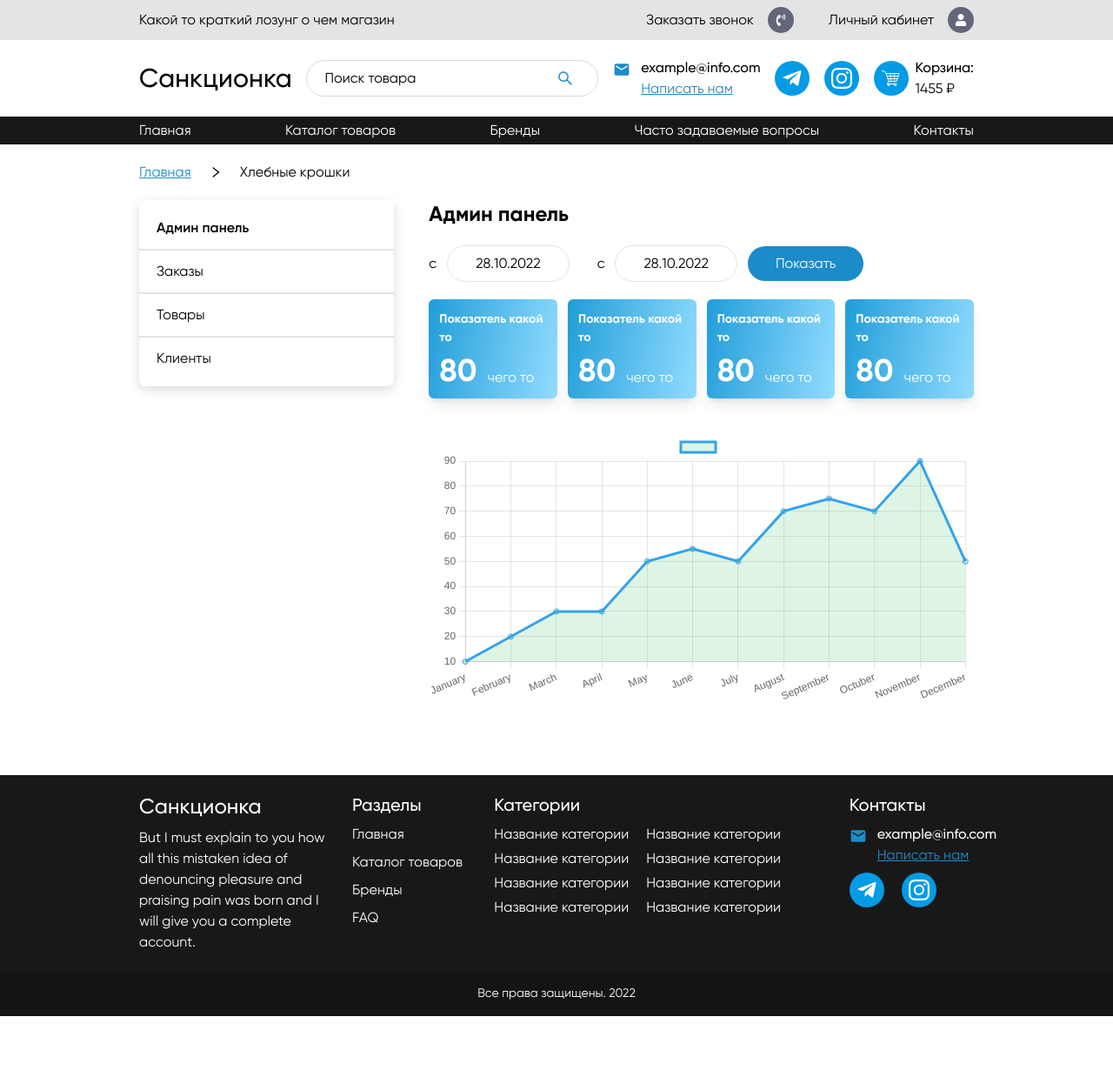
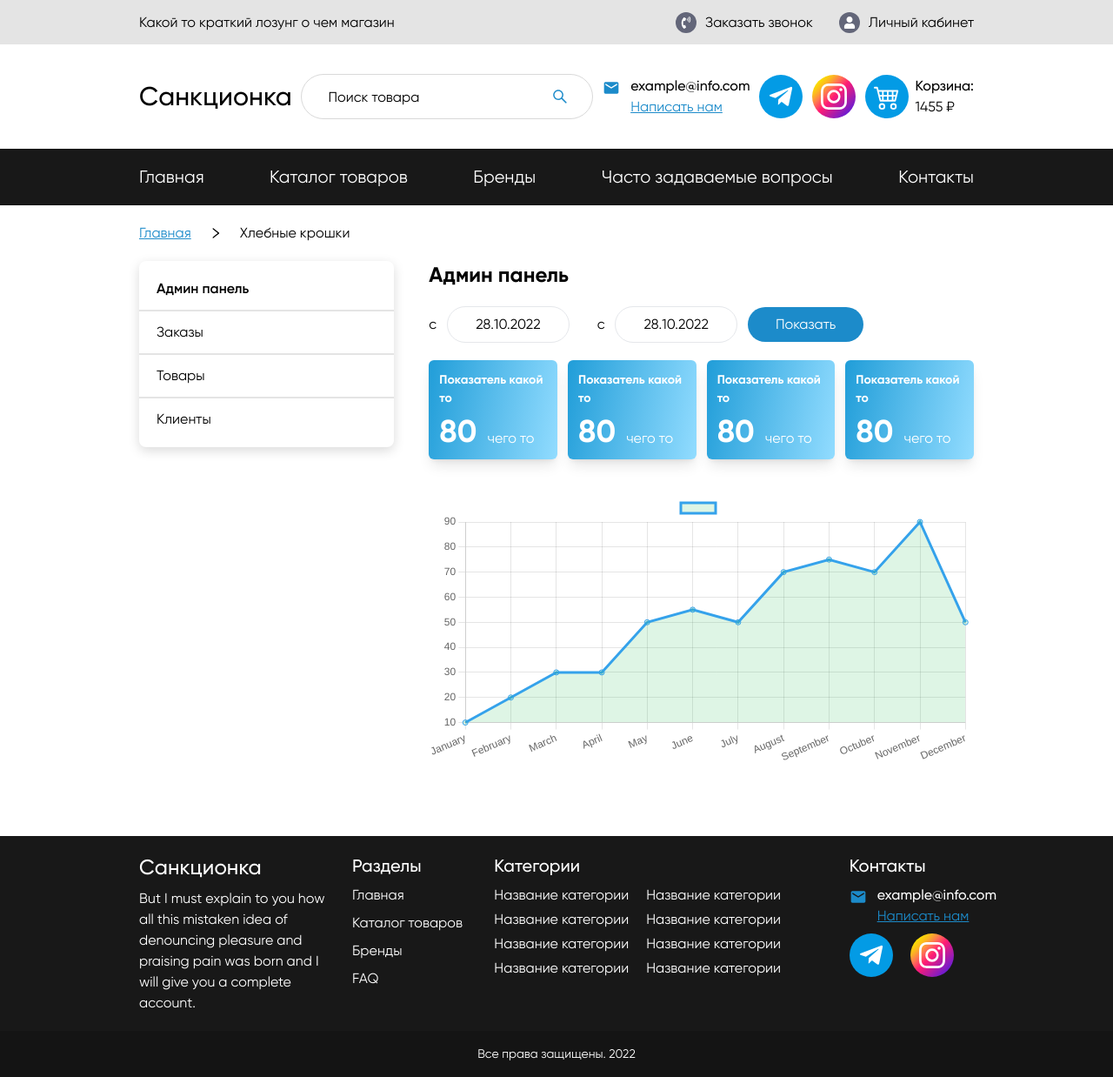
Before and after one commit to vedpra55/ecom-landingPage, a Next.js app: page /admin in a window 1280 px wide. Shown: the whole page at 87% size. Before the commit the page ends 1168 px from the top, so only its background shows below. Built offline with nearby package versions, Linux system fonts and the light colour scheme.

Commit message:
home page changed

```diff
--- a/components/footer/footer.js
+++ b/components/footer/footer.js
@@ -5,7 +5,7 @@ import { FaTelegramPlane } from "react-icons/fa";
 
 export default function Footer() {
   return (
-    <footer>
+    <footer className="mt-[80px]">
       <div className="bg-[#181818] w-full ">
         <div className="myContainer text-white py-5 gap-y-5 grid grid-cols-12 gap-x-5">
           <div className="col-span-12 sm:col-span-5 lg:col-span-3 flex flex-col items-start justify-start gap-y-2">
@@ -24,19 +24,35 @@ export default function Footer() {
             <p>FAQ</p>
           </div>
           <div className="col-span-6 md:col-span-5  flex flex-col items-start justify-start gap-y-2">
-            <p className="font-medium text-xl">Категории</p>
+            <p className="font-medium text-xl ">Категории</p>
             <div className="flex justify-between gap-x-5">
-              <div className="flex flex-col gap-y-1">
-                <p>Название категории</p>
-                <p>Название категории</p>
-                <p>Название категории</p>
-                <p>Название категории</p>
+              <div className="flex flex-col gap-y-1 ">
+                <p className="hover:text-main cursor-pointer">
+                  Название категории
+                </p>
+                <p className="hover:text-main cursor-pointer">
+                  Название категории
+                </p>
+                <p className="hover:text-main cursor-pointer">
+                  Название категории
+                </p>
+                <p className="hover:text-main cursor-pointer">
+                  Название категории
+                </p>
               </div>
               <div className="flex flex-col gap-y-1">
-                <p>Название категории</p>
-                <p>Название категории</p>
-                <p>Название категории</p>
-                <p>Название категории</p>
+                <p className="hover:text-main cursor-pointer">
+                  Название категории
+                </p>
+                <p className="hover:text-main cursor-pointer">
+                  Название категории
+                </p>
+                <p className="hover:text-main cursor-pointer">
+                  Название категории
+                </p>
+                <p className="hover:text-main cursor-pointer">
+                  Название категории
+                </p>
               </div>
             </div>
           </div>
@@ -52,10 +68,10 @@ export default function Footer() {
               </div>
             </div>
             <div className="flex gap-x-5">
-              <div className="bg-[#039BE5] rounded-full p-2 text-2xl text-white">
+              <div className="hidden hover:bg-white linkHover hover:text-main cursor-pointer lg:flex justify-center items-center w-[50px] h-[50px]  bg-[#039BE5] rounded-full  text-3xl text-white">
                 <FaTelegramPlane />
               </div>
-              <div className=" bg-[#039BE5] rounded-full p-2 text-2xl text-white">
+              <div className="hidden hover:text-main insta cursor-pointer  lg:flex justify-center items-center w-[50px] h-[50px]  bg-[#039BE5] rounded-full  text-3xl text-white">
                 <BsInstagram />
               </div>
             </div>
--- a/components/navBar/categoryBar.js
+++ b/components/navBar/categoryBar.js
@@ -20,11 +20,11 @@ export default function CategoryBar() {
   ];
 
   return (
-    <section className="bg-[#181818] py-2">
-      <div className="flex flex-wrap md:flex-nowrap justify-between gap-x-10 md:gap-0 text-xs md:text-[16px] gap-y-1 md:justify-between items-center myContainer">
+    <section className="bg-[#181818] h-[65px]">
+      <div className="w-full h-full flex flex-wrap md:flex-nowrap justify-between gap-x-10 md:gap-0 text-xs md:text-[20px] cursor-pointer  gap-y-1 md:justify-between items-center myContainer">
         {data.map((item) => (
           <div key={item.name}>
-            <p className="text-white">{item.name}</p>
+            <p className="text-white hover:text-main">{item.name}</p>
           </div>
         ))}
       </div>
--- a/components/navBar/navBar.js
+++ b/components/navBar/navBar.js
@@ -1,10 +1,12 @@
+/* eslint-disable @next/next/no-img-element */
+/* eslint-disable jsx-a11y/alt-text */
 import React, { useState } from "react";
 import TopHeading from "./topHeading";
 import CategoryBar from "./categoryBar";
 import { AiOutlineSearch, AiOutlineClose } from "react-icons/ai";
 import { MdEmail } from "react-icons/md";
 import { FaTelegramPlane } from "react-icons/fa";
-import { BsInstagram } from "react-icons/bs";
+import { BsInstagram, BsCart4 } from "react-icons/bs";
 import { GiShoppingCart } from "react-icons/gi";
 import { GiHamburgerMenu } from "react-icons/gi";
 import Link from "next/link";
@@ -13,9 +15,9 @@ export default function NavBar() {
   const [isMenu, setMenu] = useState(false);
 
   return (
-    <div className="">
+    <div>
       <TopHeading />
-      <header className="relative bg-white py-5  font-gilroy ">
+      <header className="relative bg-white py-5 md:py-0 md:h-[120px]  font-gilroy ">
         {isMenu && (
           <div className="lg:hidden absolute w-full z-10 inset-0">
             <div className="bg-black py-5 px-5  ">
@@ -58,7 +60,7 @@ export default function NavBar() {
             </div>
           </div>
         )}
-        <div className="flex justify-between items-center myContainer">
+        <div className="flex w-full h-full justify-between items-center myContainer">
           <button
             onClick={() => setMenu(true)}
             className="text-[18px] lg:hidden"
@@ -66,11 +68,13 @@ export default function NavBar() {
             <GiHamburgerMenu />
           </button>
           <Link href={"/"}>
-            <h2 className="text-2xl md:text-3xl font-medium">Cанкционка</h2>
+            <h2 className=" 3xl:text-red-500 text-2xl md:text-3xl 2xl:text-[40px] font-medium">
+              Cанкционка
+            </h2>
           </Link>
           <div className="relative">
             <input
-              className="rounded-3xl w-[150px] md:w-[336px] border px-5 py-1 md:py-2  outline-[#D9D9D9] border-[#D9D9D9] placeholder:text-black"
+              className="rounded-[90px] flex items-center w-[150px] md:w-[336px] md:h-[52px] border px-[30px] py-2 md:py-[18px]  outline-[#D9D9D9] border-[#D9D9D9] placeholder:text-black"
               type="text"
               placeholder="Поиск товара"
             />
@@ -87,16 +91,16 @@ export default function NavBar() {
               <p className=" text-main underline">Написать нам</p>
             </div>
           </div>
-          <div className="hidden lg:block bg-[#039BE5] rounded-full p-2 text-2xl text-white">
+          <div className="hidden hover:bg-white linkHover hover:text-main cursor-pointer lg:flex justify-center items-center w-[50px] h-[50px]  bg-[#039BE5] rounded-full  text-3xl text-white">
             <FaTelegramPlane />
           </div>
-          <div className="hidden lg:block bg-[#039BE5] rounded-full p-2 text-2xl text-white">
+          <div className="hidden hover:text-main insta cursor-pointer  lg:flex justify-center items-center w-[50px] h-[50px]  bg-[#039BE5] rounded-full  text-3xl text-white">
             <BsInstagram />
           </div>
           <Link href={"/cart"}>
-            <div className="hidden md:flex items-center gap-x-2">
-              <div className="bg-[#039BE5] rounded-full p-2 text-2xl text-white">
-                <GiShoppingCart />
+            <div className="hidden   md:flex items-center gap-x-2">
+              <div className="hidden hover:bg-white linkHover hover:text-main lg:flex justify-center items-center w-[50px] h-[50px]  bg-[#039BE5] rounded-full  text-3xl text-white">
+                <BsCart4 />
               </div>
               <div>
                 <p className=" font-medium">Корзина:</p>
--- a/components/navBar/topHeading.js
+++ b/components/navBar/topHeading.js
@@ -15,21 +15,21 @@ export default function TopHeading() {
   ];
 
   return (
-    <section className={`bg-[#E4E4E4] w-full py-2`}>
-      <div className="flex justify-center md:justify-between flex-wrap md:flex-nowrap  items-center myContainer text-[14px] lg:text-[16px]">
+    <section className={`bg-[#E4E4E4] py-1 md:p-0 w-full md:h-[51px]`}>
+      <div className="w-full h-full flex justify-center md:justify-between flex-wrap md:flex-nowrap  items-center myContainer text-[14px] lg:text-[16px]">
         <div>
           <p>Какой то краткий лозунг о чем магазин</p>
         </div>
-        <div className="flex items-center gap-x-10">
+        <div className="flex items-center gap-x-[30px]">
           {data.map((item) => (
             <div
-              className="flex  items-center gap-x-2 lg:gap-x-4"
+              className="flex  items-center gap-x-2 lg:gap-x-[10px]"
               key={item.name}
             >
-              <p>{item.name}</p>
-              <div className="bg-[#636679] text-white rounded-full p-2 text-xs lg:text-[14px]">
+              <div className="w-[24px] h-[24px] flex justify-center items-center bg-[#636679] text-white rounded-full text-xs lg:text-[14px]">
                 {item.icon}
               </div>
+              <p>{item.name}</p>
             </div>
           ))}
         </div>
--- a/pageComponents/home/brands.js
+++ b/pageComponents/home/brands.js
@@ -18,12 +18,14 @@ export default function Brands() {
   ];
 
   return (
-    <section className="myContainer my-10">
-      <p className=" font-bold text-2xl">Брнеды которые мы доставляем</p>
-      <div className="grid grid-cols-12 gap-5 mt-5 ">
+    <section className="myContainer mt-[50px] md:mt-[70px]">
+      <p className=" font-bold text-xl md:text-3xl">
+        Брнеды которые мы доставляем
+      </p>
+      <div className="grid grid-cols-12 gap-5 3xl:gap-x-[27px] mt-5 ">
         {data.map((item) => (
           <div
-            className="relative w-full col-span-6 md:col-span-3 lg:col-span-3 h-20 md:h-36 bg-white shadow-md rounded-lg"
+            className=" cardHover w-full  cursor-pointer cardShadow 3xl:w-[280px] 3xl:h-[130px] relative col-span-6 md:col-span-3 lg:col-span-3 h-28 md:h-36 bg-white shadow-md rounded-lg"
             key={item.imgUrl}
           >
             <Image
--- a/styles/globals.css
+++ b/styles/globals.css
@@ -34,7 +34,7 @@
 }
 
 .myContainer {
-  @apply container max-w-screen-2xl mx-auto px-3 sm:px-5 md:px-12 lg:px-14 xl:px-40 2xl:px-56;
+  @apply container max-w-screen-3xl mx-auto px-3 sm:px-5 md:px-12 lg:px-14 xl:px-40 2xl:px-56 3xl:px-[360px];
 }
 
 .categoryCardGradient {
@@ -61,3 +61,49 @@
 .myshadow {
   box-shadow: 0px 4px 13px rgba(0, 0, 0, 0.15);
 }
+
+.cardShadow {
+  box-shadow: 0px 4px 13px rgba(0, 0, 0, 0.15);
+  border-radius: 10px;
+  background: #ffffff;
+}
+
+.cardHover:hover {
+  border: 1px solid #9e9e9e;
+  box-shadow: 0px 4px 20px rgba(0, 0, 0, 0.25);
+}
+
+.linkHover:hover {
+  border: 1px solid #039be5;
+  box-shadow: 0px 4px 15px rgba(0, 0, 0, 0.15);
+}
+
+.insta {
+  background: linear-gradient(
+    135deg,
+    #fae100 14.64%,
+    #fcb720 25.25%,
+    #ff7950 35.86%,
+    #ff1c74 50%,
+    #6c1cd1 85.36%
+  );
+}
+
+.insta:hover {
+  border: 1px solid #ff1c74;
+  box-shadow: 0px 4px 15px rgba(0, 0, 0, 0.15);
+  background: white;
+  color: linear-gradient(
+    135deg,
+    #fae100 14.64%,
+    #fcb720 25.25%,
+    #ff7950 35.86%,
+    #ff1c74 50%,
+    #6c1cd1 85.36%
+  );
+}
+
+.btnHover:hover {
+  background: #1c8bca;
+  box-shadow: 0px 4px 10px rgba(0, 0, 0, 0.25);
+}
--- a/tailwind.config.js
+++ b/tailwind.config.js
@@ -7,6 +7,9 @@ module.exports = {
   ],
   theme: {
     extend: {
+      screens: {
+        "3xl": "1920px",
+      },
       colors: {
         main: "#1C8BCA",
       },
```
Also changed, not shown: components/contactUs/contactUs.js (+18 -8 lines), components/productCard/productCard.js (+4 -4 lines), components/productContainer/productContainer.js (+8 -4 lines), pageComponents/home/inMagzine.js (+4 -4 lines), pageComponents/home/topCategories.js (+5 -5 lines), public/assets/Icon.svg (added).
